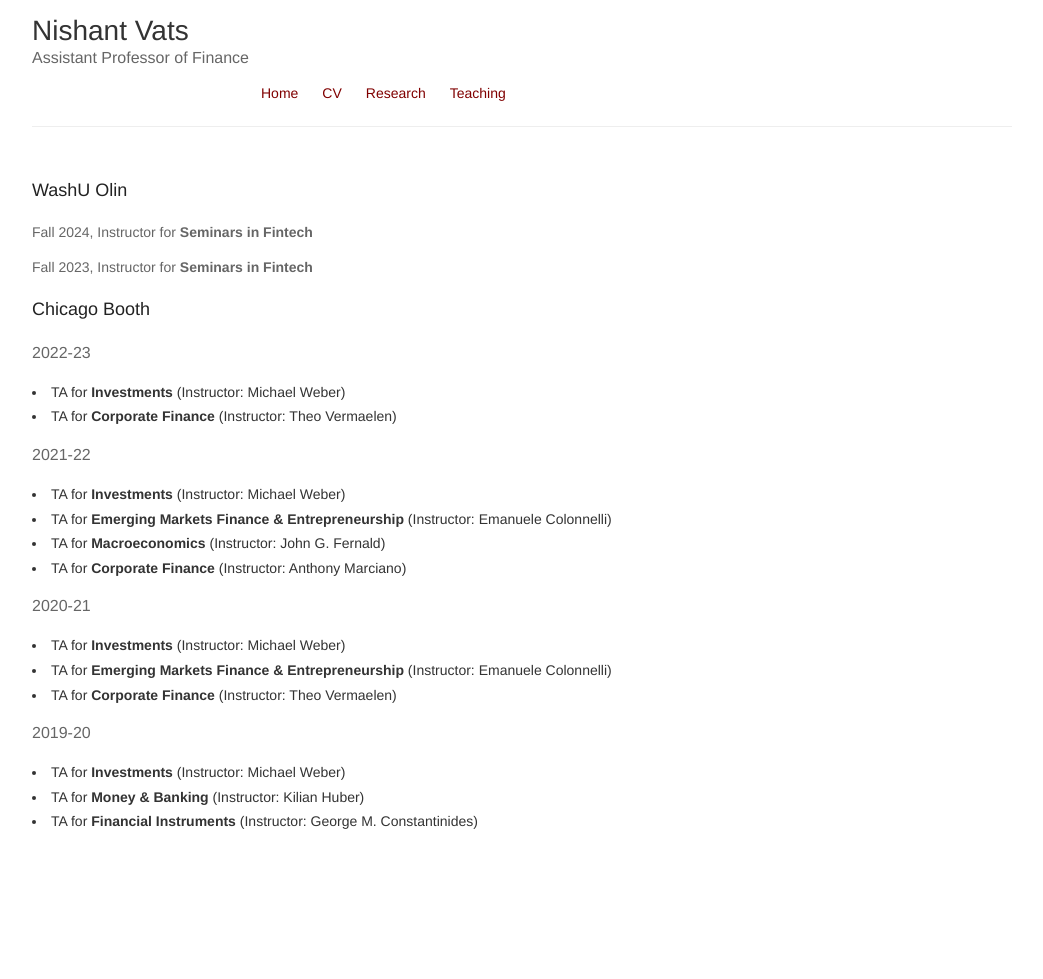
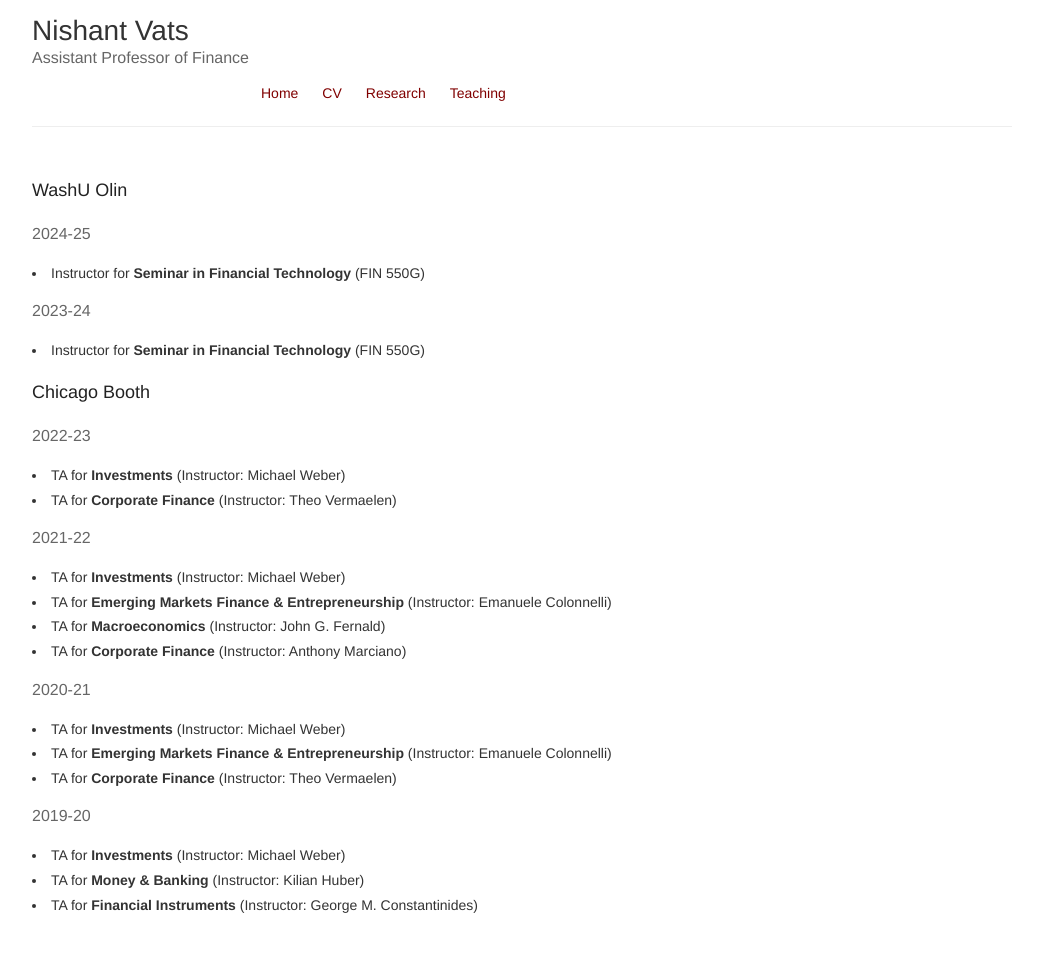
Before and after one commit to nishvats/nishvats.github.io, a Jekyll site: the page built from teaching.html, in a window 1280 px wide. Shown: the whole page, without its empty margins (118-1161 px from the left). Built offline with Jekyll 4.4.1, drawn with Linux system fonts in a browser that asks for light colours; before the commit the page ends 900 px from its top, so only the background shows below that.

Commit message:
Update teaching.html

```diff
--- a/teaching.html
+++ b/teaching.html
@@ -7,10 +7,14 @@
  </head>
 
 <h3> WashU Olin </h3>
-
-<h5> Fall 2024, Instructor for <b>Seminars in Fintech</b> </h5>
-<h5> Fall 2023, Instructor for <b>Seminars in Fintech</b> </h5>
-
+<h4> 2024-25 </h4>
+<ui>
+  <li> Instructor for <b>Seminar in Financial Technology </b> (FIN 550G) </li>
+</ui>
+<h4> 2023-24 </h4>
+<ui>
+  <li> Instructor for <b>Seminar in Financial Technology </b> (FIN 550G) </li>
+</ui>
 
 <h3> Chicago Booth </h3>
 
```
